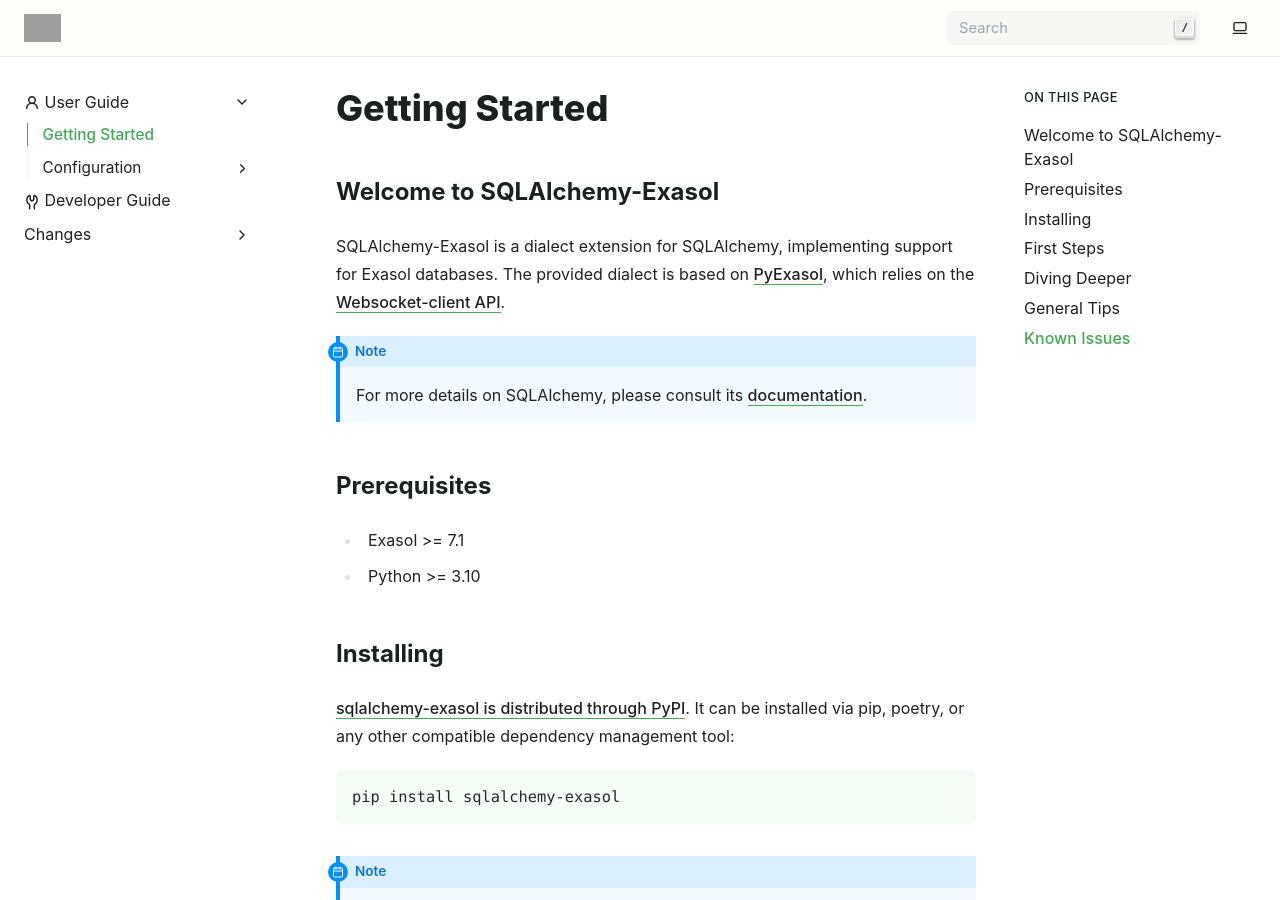
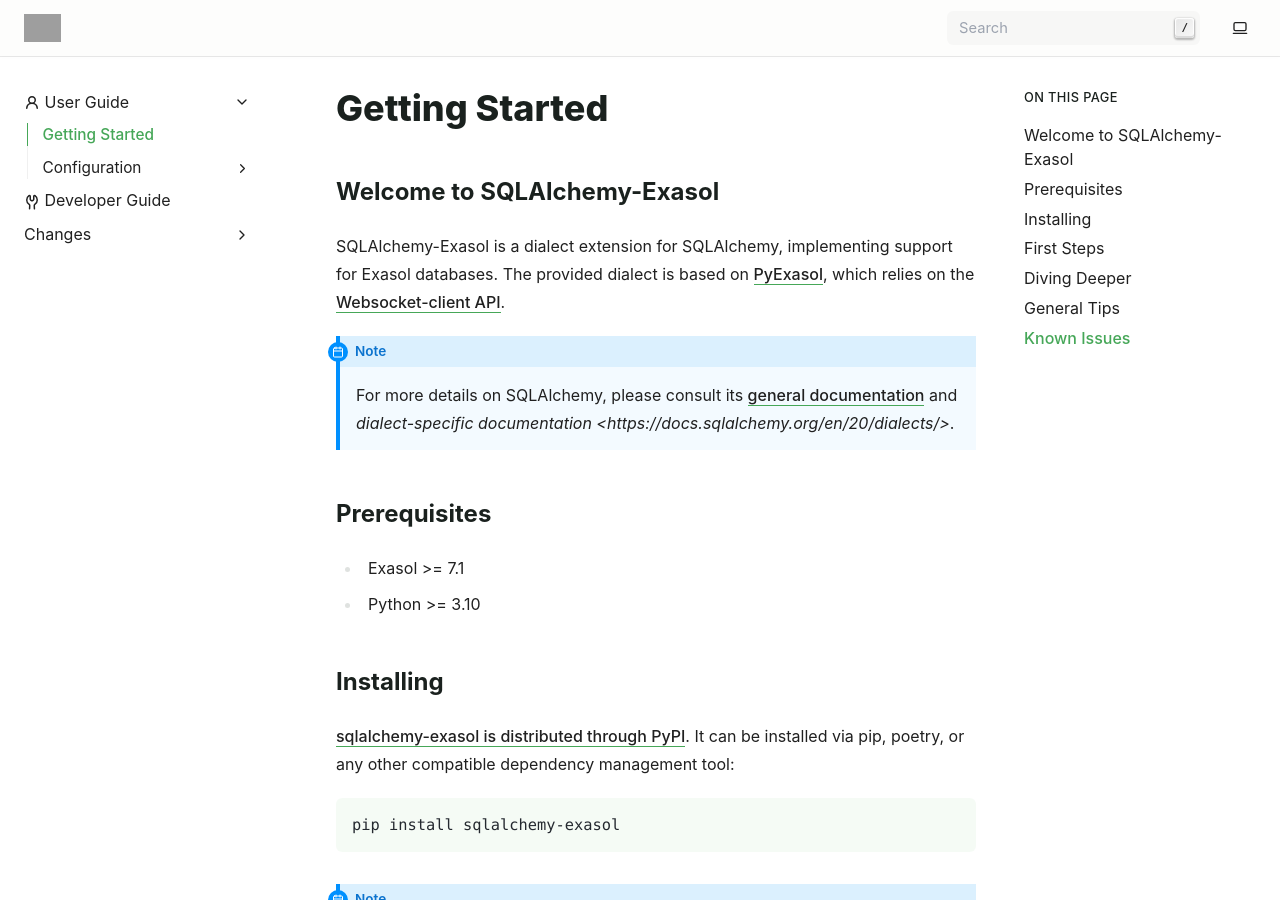
Before and after one commit to exasol/sqlalchemy-exasol, a Sphinx documentation site: the page built from doc/user_guide/getting_started.rst, in a window 1280 px wide and 900 px high. Built offline with Sphinx 7.4.7, drawn with Linux system fonts in a browser that asks for light colours; grey boxes are pictures that could not be loaded.

Commit message:
Update documentation to SQLA 2.0 links

```diff
--- a/doc/user_guide/getting_started.rst
+++ b/doc/user_guide/getting_started.rst
@@ -9,7 +9,8 @@
 on the `Websocket-client API <https://github.com/exasol/websocket-api>`__.
 
 .. note::
-    For more details on SQLAlchemy, please consult its `documentation <https://docs.sqlalchemy.org/en/14/>`_.
+    For more details on SQLAlchemy, please consult its `general documentation <https://docs.sqlalchemy.org/en/20/>`_
+    and `dialect-specific documentation <https://docs.sqlalchemy.org/en/20/dialects/>`.
 
 Prerequisites
 -------------
```
